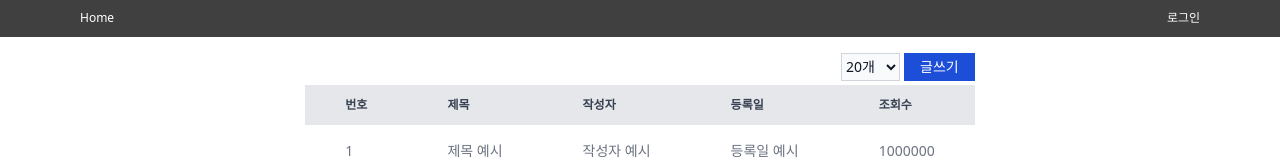
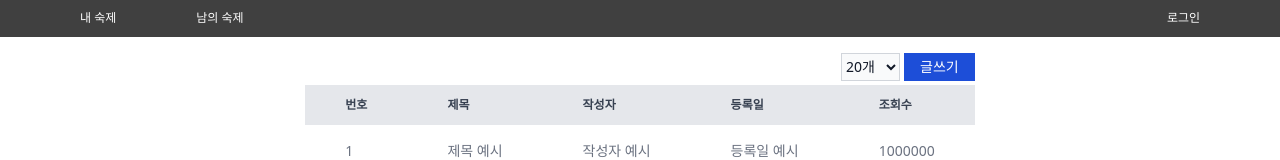
Before and after one commit to dongkeonkim/frontend, a React (Create React App) app: page / in a window 1280 px wide. Shown: the top 160 px of the page. Built offline with nearby package versions, Linux system fonts and the light colour scheme.

Commit message:
design: header category change

```diff
--- a/src/components/Header.js
+++ b/src/components/Header.js
@@ -3,8 +3,13 @@ import React from "react";
 export default function Header() {
   return (
     <div class="flex justify-between items-center bg-neutral-700 text-white h-10">
-      <label class="ml-20 text-xs	font-light">Home</label>
-      <label class="mr-20 text-xs	font-light">로그인</label>
+      <div className="flex justify-center">
+        <label class="ml-20 text-xs	font-light">내 숙제</label>
+        <label class="ml-20 text-xs	font-light">남의 숙제</label>
+      </div>
+      <div className="flex justify-center">
+        <label class="mr-20 text-xs	font-light">로그인</label>
+      </div>
     </div>
   );
 }
```
